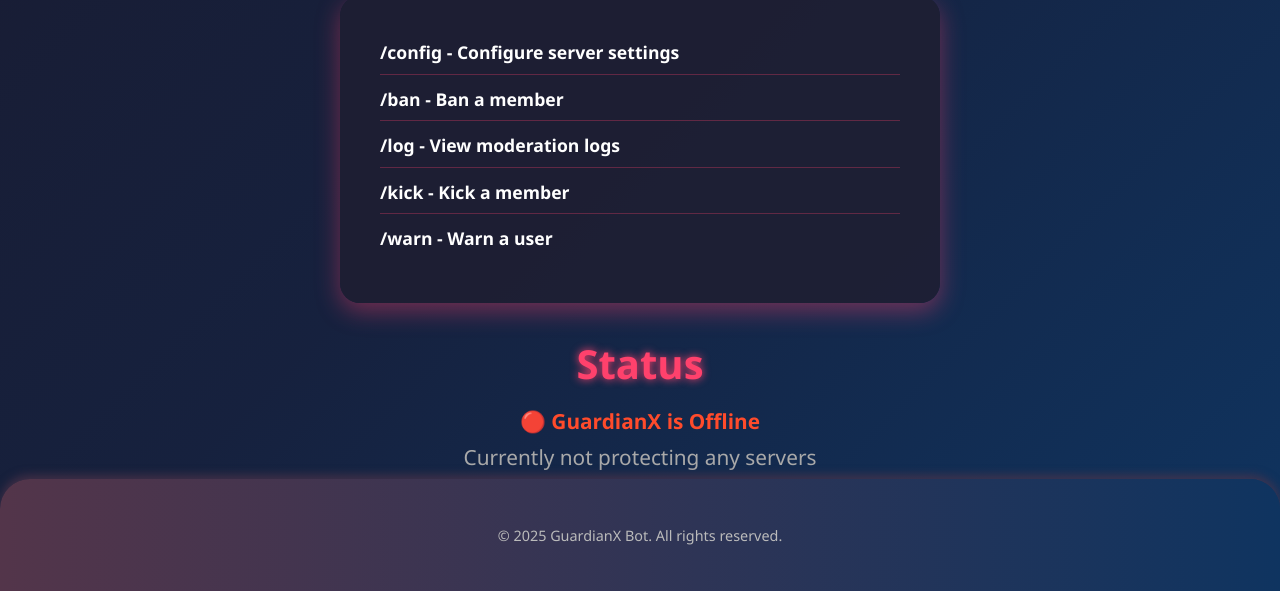
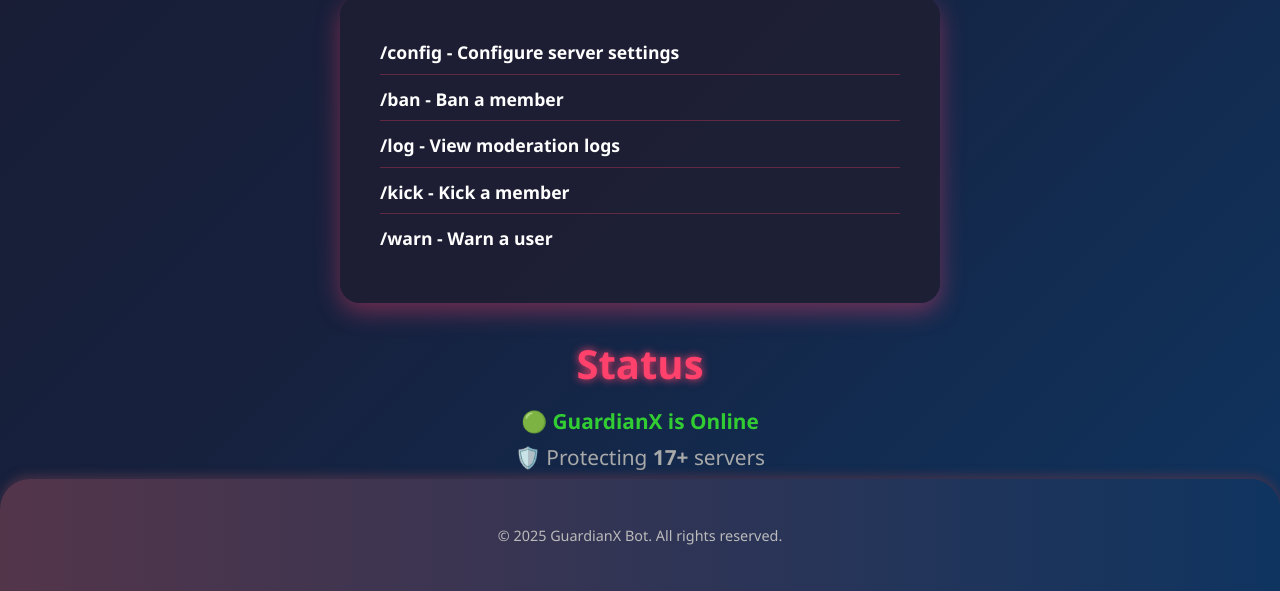
Before and after one commit to Jorrit-Collab/guardianx-site, a plain HTML site: page index.html in a window 1280 px wide. Shown: the part 565-1156 px from the top of the page. Drawn offline with Linux system fonts and the light colour scheme.

Commit message:
Update index.html

```diff
--- a/index.html
+++ b/index.html
@@ -231,7 +231,7 @@
       return new Promise((resolve) => {
         setTimeout(() => {
           // Simulate bot online status and servers count
-          const isOnline = false; // change to false to simulate offline
+          const isOnline = true; // change to false to simulate offline
           const serversCount = 17; // example count
           resolve({ isOnline, serversCount });
         }, 1500);
```
